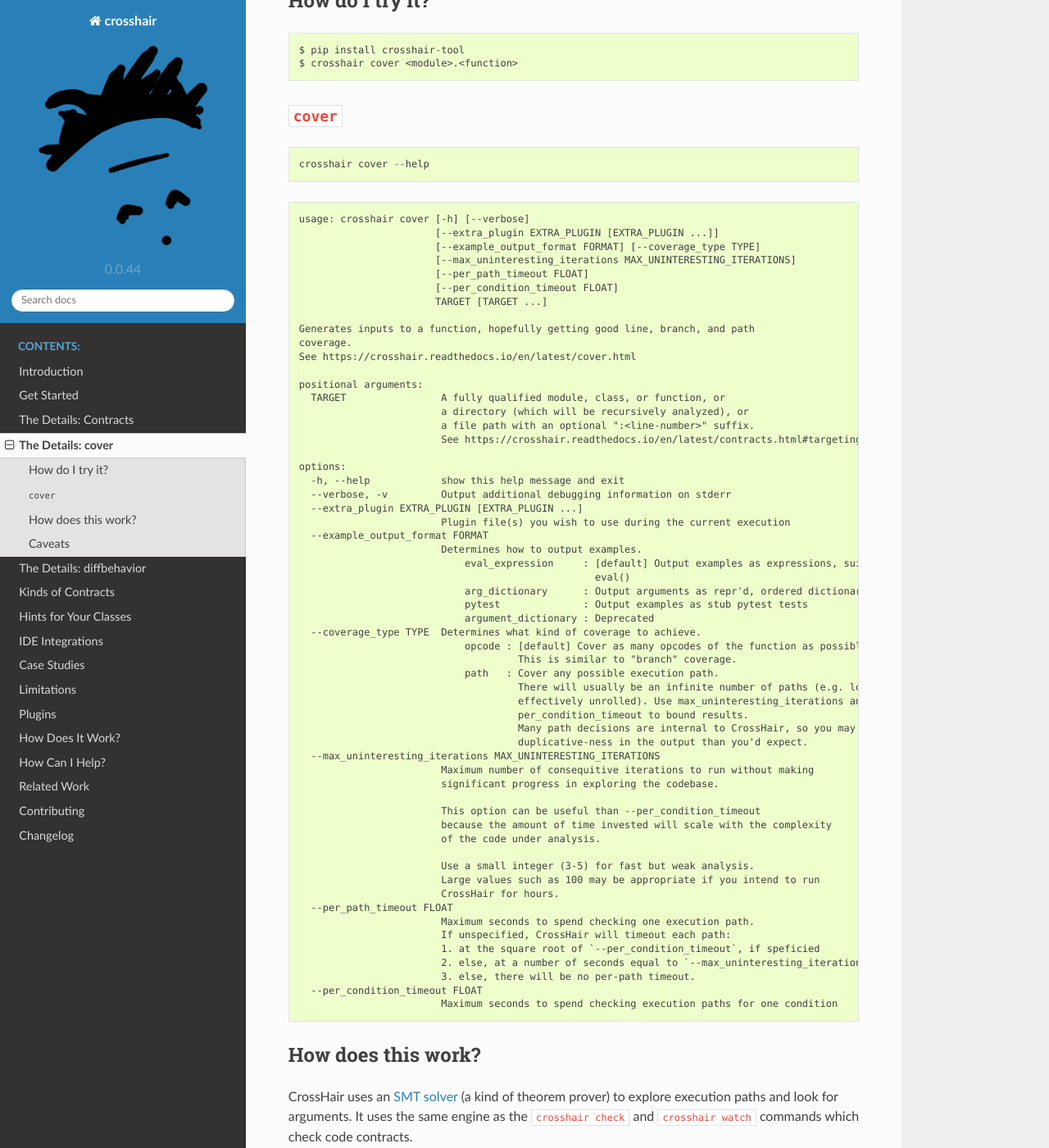
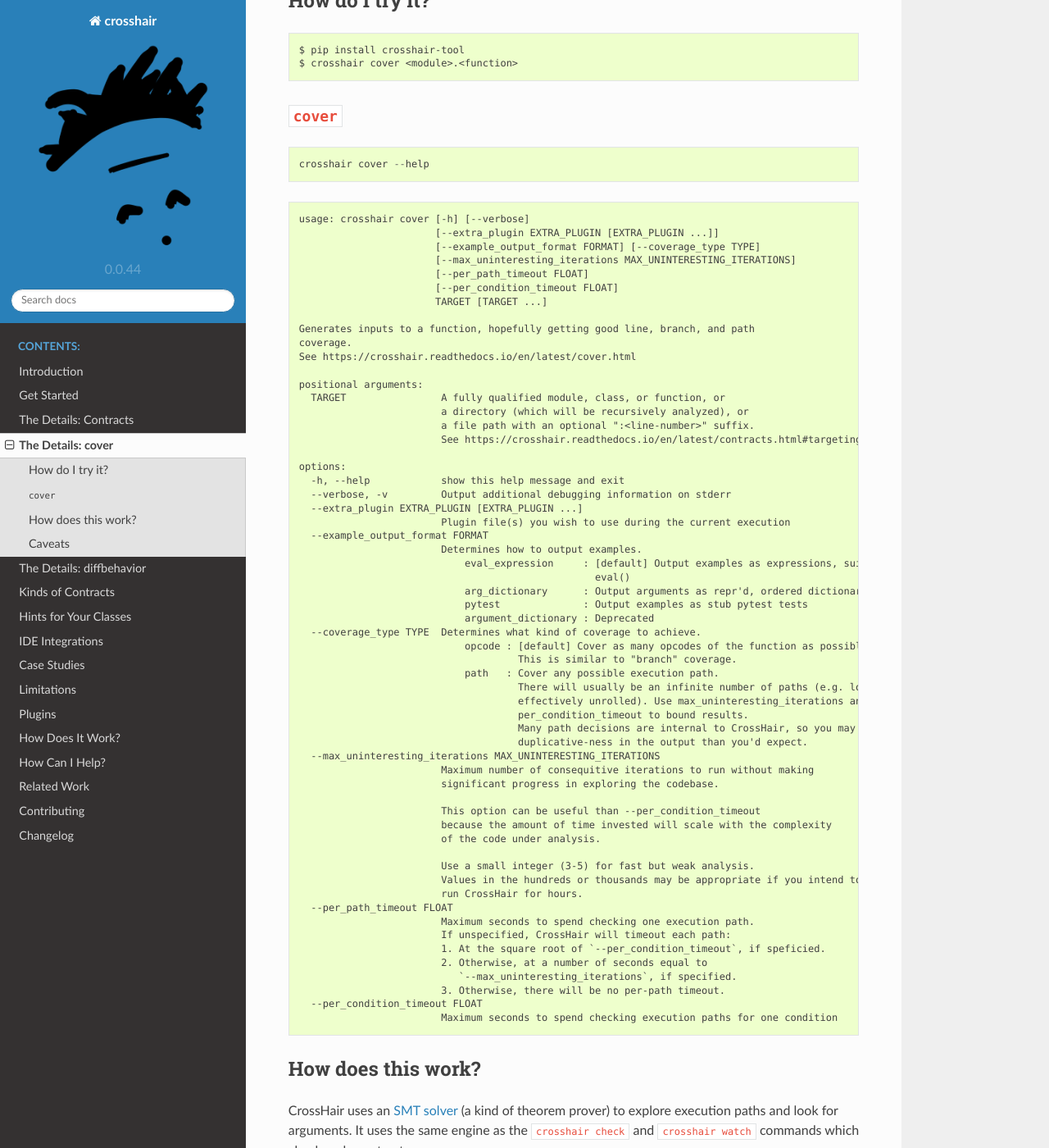
Before and after one commit to pschanely/CrossHair, a Sphinx documentation site: the page built from doc/source/cover.rst, in a window 1280 px wide and 1400 px high, scrolled down 931 px. Shown: the whole window at 82% size. Built offline with Sphinx 7.4.7 and the Read the Docs theme 2.0.0, drawn with Linux system fonts in a browser that asks for light colours; the version number is read from the project's files by our own code.

```diff
--- a/doc/source/cover.rst
+++ b/doc/source/cover.rst
@@ -111,14 +111,15 @@
                             of the code under analysis.
 
                             Use a small integer (3-5) for fast but weak analysis.
-                            Large values such as 100 may be appropriate if you intend to run
-                            CrossHair for hours.
+                            Values in the hundreds or thousands may be appropriate if you intend to
+                            run CrossHair for hours.
       --per_path_timeout FLOAT
                             Maximum seconds to spend checking one execution path.
                             If unspecified, CrossHair will timeout each path:
-                            1. at the square root of `--per_condition_timeout`, if speficied
-                            2. else, at a number of seconds equal to `--max_uninteresting_iterations`, if specified
-                            3. else, there will be no per-path timeout.
+                            1. At the square root of `--per_condition_timeout`, if speficied.
+                            2. Otherwise, at a number of seconds equal to
+                               `--max_uninteresting_iterations`, if specified.
+                            3. Otherwise, there will be no per-path timeout.
       --per_condition_timeout FLOAT
                             Maximum seconds to spend checking execution paths for one condition
 
```
Also changed, not shown: doc/source/contracts.rst (+6 -5 lines), doc/source/diff_behavior.rst (+4 -3 lines), 7 other files.
